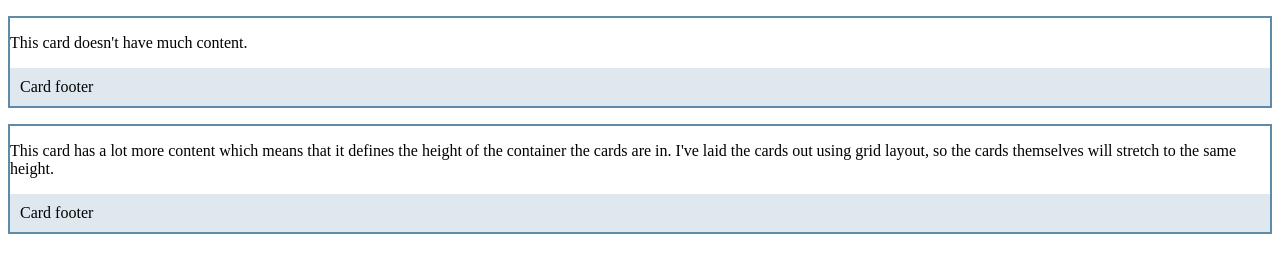
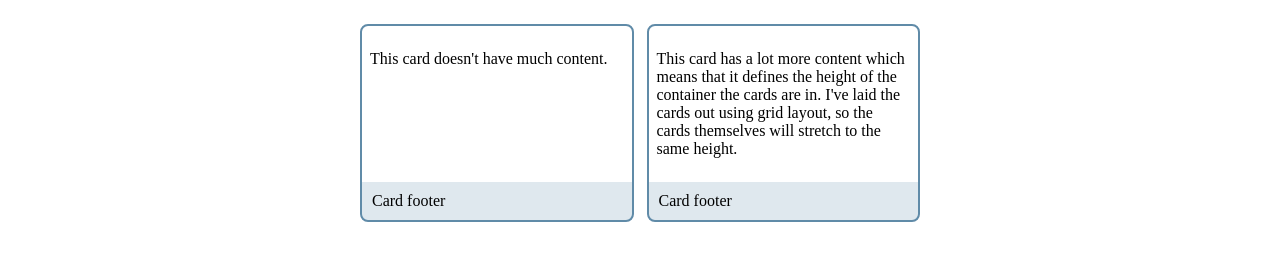
Before and after one commit to JhufredL/alignment_odin, a plain HTML site: page typical_use_cases_flexbox/exercise_5.html in a window 1280 px wide. Drawn offline with Linux system fonts and the light colour scheme.

Commit message:
feat: finish alignment

```diff
--- a/typical_use_cases_flexbox/exercise_5.html
+++ b/typical_use_cases_flexbox/exercise_5.html
@@ -5,15 +5,25 @@
     <meta name="viewport" content="width=device-width, initial-scale=1.0">
     <title>Document</title>
     <style>
+      .cards {
+        display: flex;
+        margin: 0 auto;
+        width: 35rem;
+        gap: 13px;
+      }
+
       .card {
         display: flex;
         flex-direction: column;
         border: 2px solid rgb(96, 139, 168);
         margin: 1rem auto;
+        flex: 1;
+        border-radius: 0.5rem;
       }
 
       .card .content {
         flex: 1 1 auto;
+        padding: 0.5rem;
       }
       .card footer {
         background-color: rgba(96, 139, 168, 0.2);
```
Also changed, not shown: index.html (+1 -1 lines), app_screenshot.png, 1 other file. Lines whose indentation alone changed are shown as unchanged.
